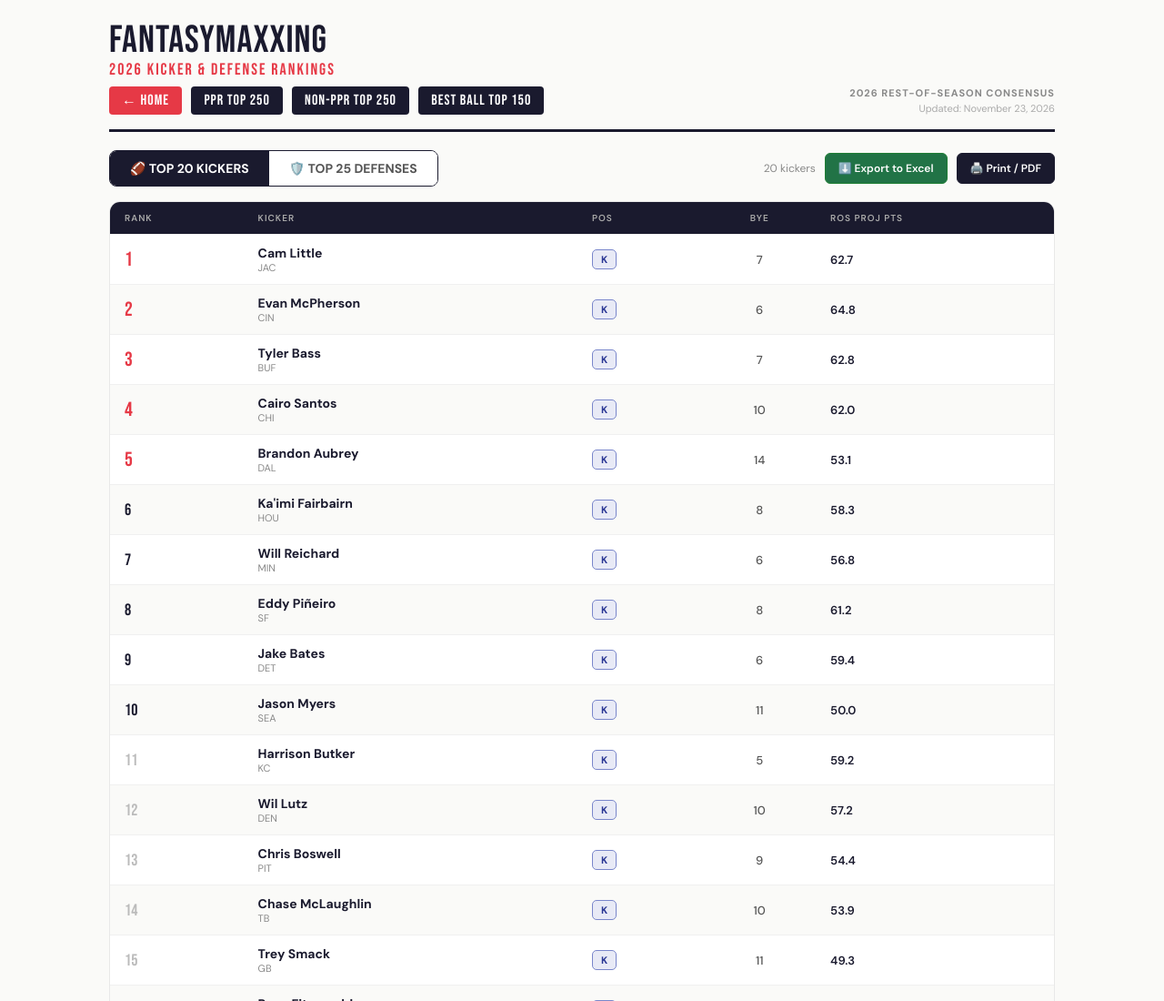
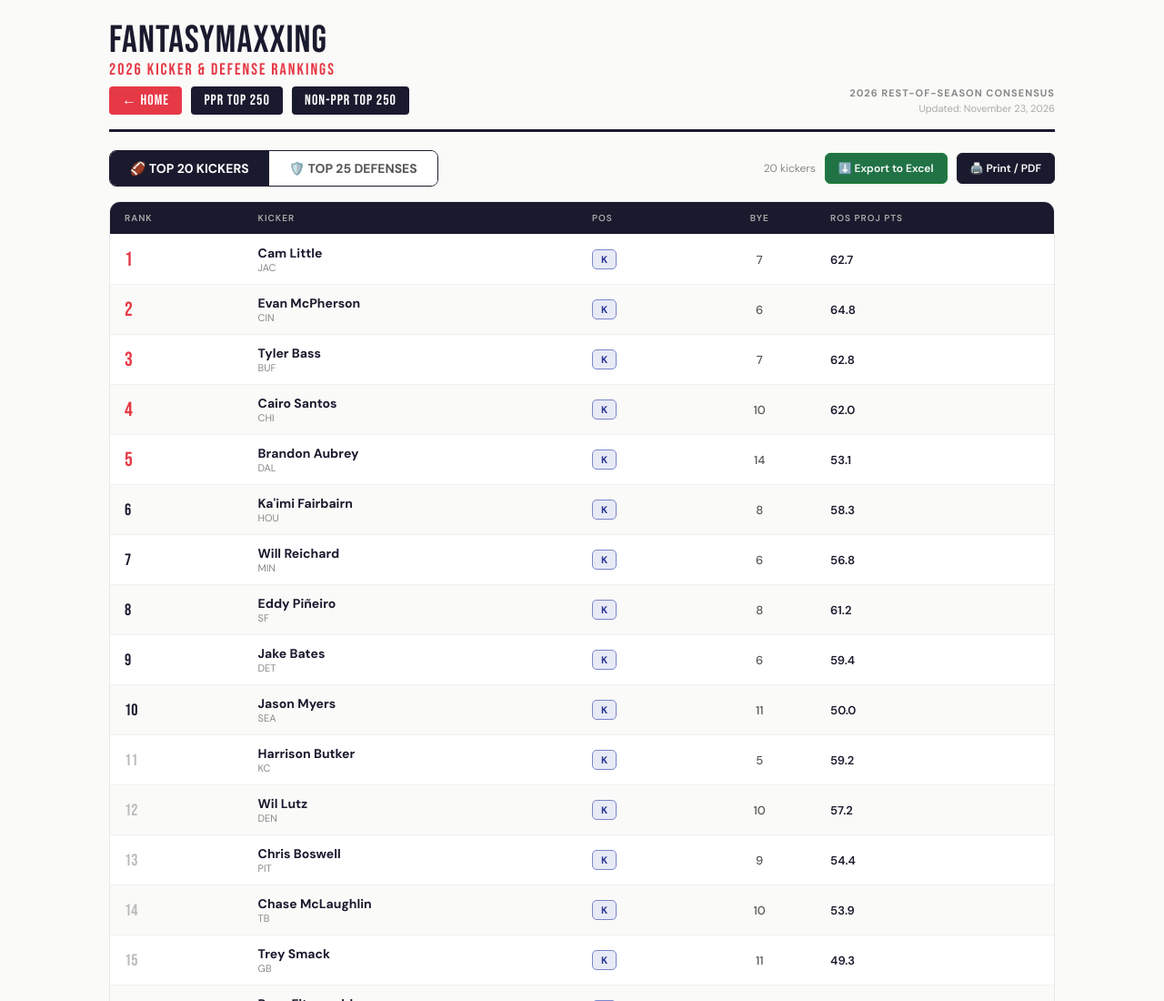
Before and after one commit to fantasymaxxing/fantasymaxxing, a plain HTML site: page kickers-defenses/index.html in a window 1280 px wide. Shown: the top 1100 px of the page at 91% size. Drawn offline with Linux system fonts and the light colour scheme.

Commit message:
11-23: K/DST, no Best Ball link

```diff
--- a/kickers-defenses/index.html
+++ b/kickers-defenses/index.html
@@ -108,7 +108,6 @@ box-shadow:0 16px 44px rgba(26,26,46,.22);padding:17px 18px 20px}
 <a href="/" style="background:#e63946">&#8592; Home</a>
 <a href="/rankings/" style="background:#1a1a2e">PPR Top 250</a>
 <a href="/rankings-nonppr/" style="background:#1a1a2e">Non-PPR Top 250</a>
-<a href="/rankings-bestball/" style="background:#1a1a2e">Best Ball Top 150</a>
 <!-- DRAFT ASSISTANT HIDDEN IN-SEASON 2026-09-24 (Randy) -- restore next preseason by removing this comment wrapper <a href="/draft-assistant/" style="background:#1a1a2e">&#127919; Draft Assistant</a> -->
 </div>
 </div>
```
